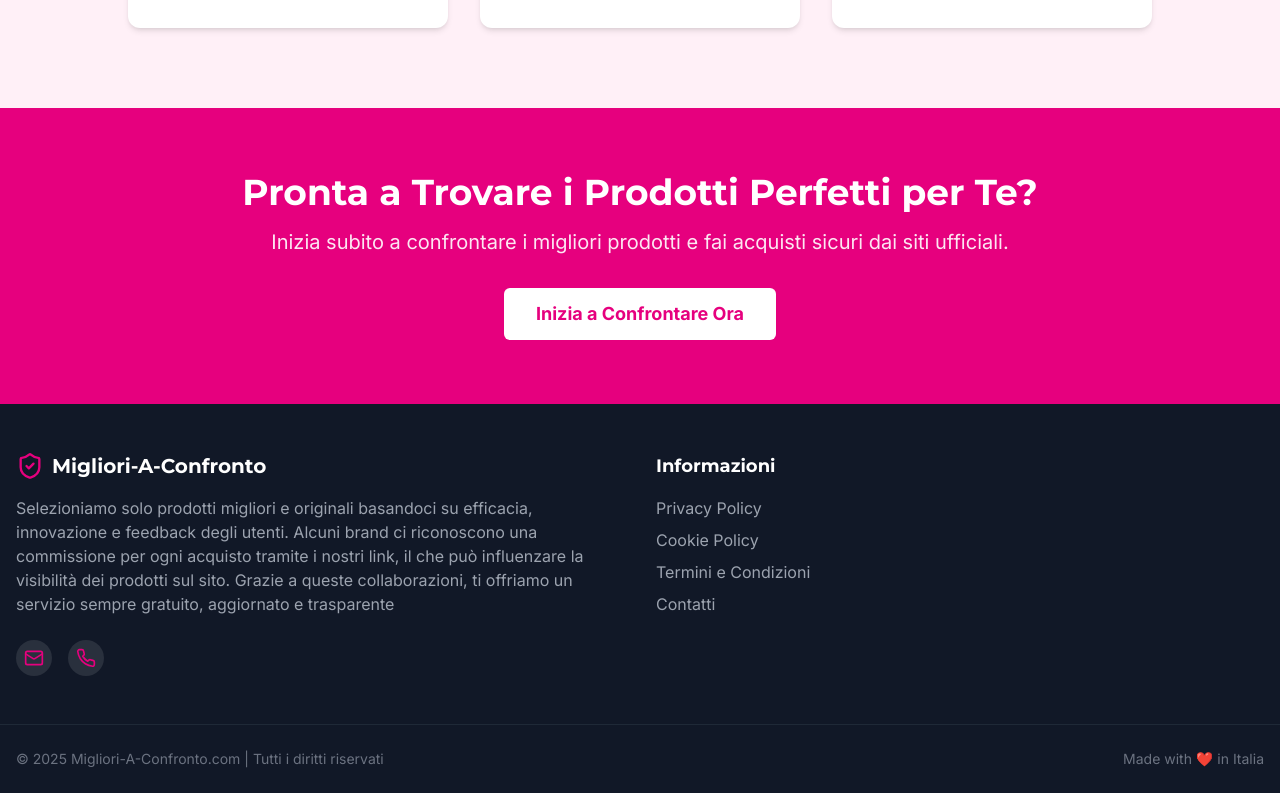
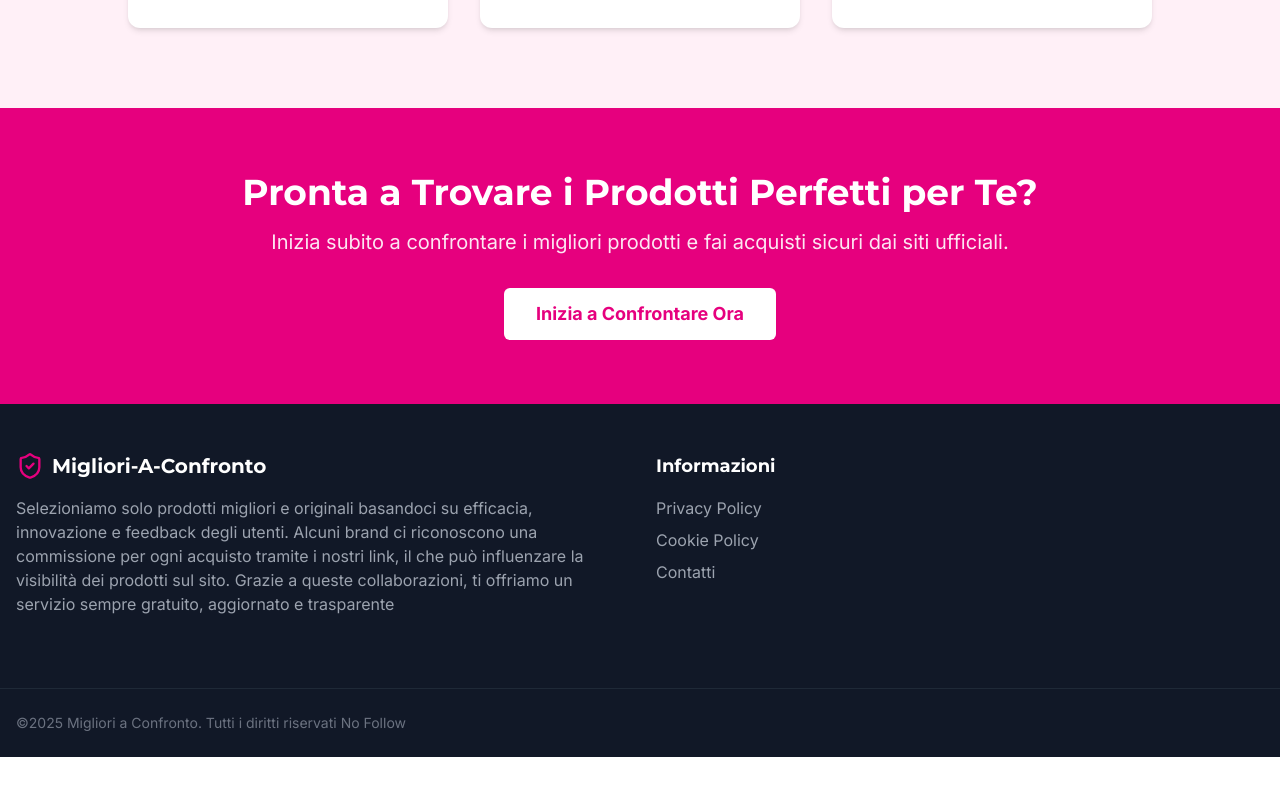
Before and after one commit to potenzamaschile/miglioriaconfronto-home, a React (Vite) app: page / in a window 1280 px wide. Shown: the part 2910-3703 px from the top of the page. After the commit the page ends 3667 px from the top, so only its background shows below. Built offline with nearby package versions, Linux system fonts and the light colour scheme.

Commit message:
Refactor footer content
Remove icons, terms, and "Made with ❤️" and update copyright text.

```diff
--- a/src/components/Footer.tsx
+++ b/src/components/Footer.tsx
@@ -1,6 +1,6 @@
 
 import React from 'react';
-import { ShieldCheck, Mail, Phone } from 'lucide-react';
+import { ShieldCheck } from 'lucide-react';
 
 interface FooterProps {
   variant: 'design1' | 'design2';
@@ -28,14 +28,6 @@ const Footer: React.FC<FooterProps> = ({ variant }) => {
             <p className="text-gray-400 mb-6">
               Selezioniamo solo prodotti migliori e originali basandoci su efficacia, innovazione e feedback degli utenti. Alcuni brand ci riconoscono una commissione per ogni acquisto tramite i nostri link, il che può influenzare la visibilità dei prodotti sul sito. Grazie a queste collaborazioni, ti offriamo un servizio sempre gratuito, aggiornato e trasparente
             </p>
-            <div className="flex space-x-4">
-              <a href="#" className={`p-2 rounded-full ${primaryColor} bg-white/10 hover:bg-white/20 transition-colors`}>
-                <Mail size={20} />
-              </a>
-              <a href="#" className={`p-2 rounded-full ${primaryColor} bg-white/10 hover:bg-white/20 transition-colors`}>
-                <Phone size={20} />
-              </a>
-            </div>
           </div>
 
           <div className="md:col-span-1">
@@ -43,7 +35,6 @@ const Footer: React.FC<FooterProps> = ({ variant }) => {
             <ul className="space-y-2">
               <li><a href="#" className={linkColor}>Privacy Policy</a></li>
               <li><a href="#" className={linkColor}>Cookie Policy</a></li>
-              <li><a href="#" className={linkColor}>Termini e Condizioni</a></li>
               <li><a href="#" className={linkColor}>Contatti</a></li>
             </ul>
           </div>
@@ -54,10 +45,7 @@ const Footer: React.FC<FooterProps> = ({ variant }) => {
         <div className="container mx-auto px-4 py-6">
           <div className="flex flex-col md:flex-row justify-between items-center">
             <div className="text-gray-500 text-sm mb-4 md:mb-0">
-              © {currentYear} Migliori-A-Confronto.com | Tutti i diritti riservati
-            </div>
-            <div className="text-gray-500 text-sm">
-              <span>Made with ❤️ in Italia</span>
+              ©{currentYear} Migliori a Confronto. Tutti i diritti riservati No Follow
             </div>
           </div>
         </div>
```
